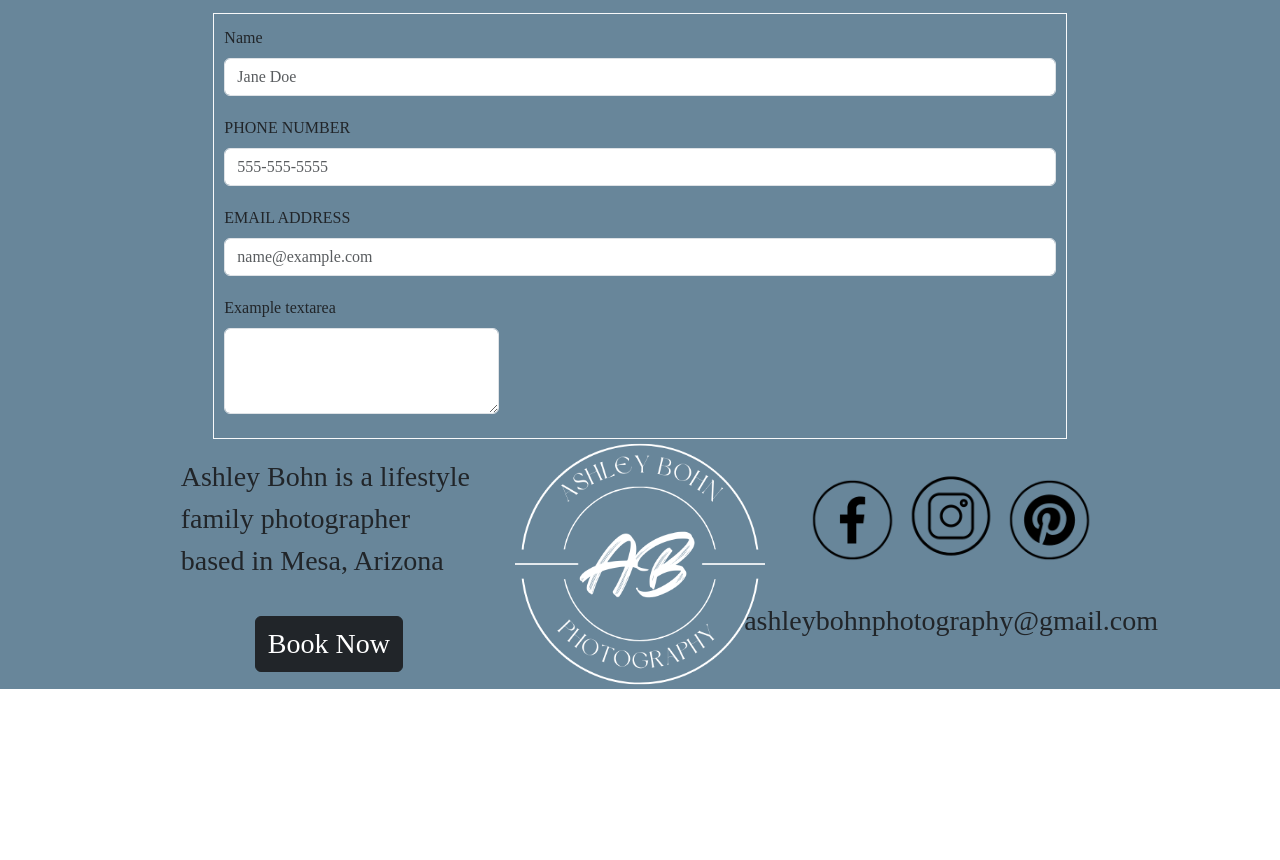
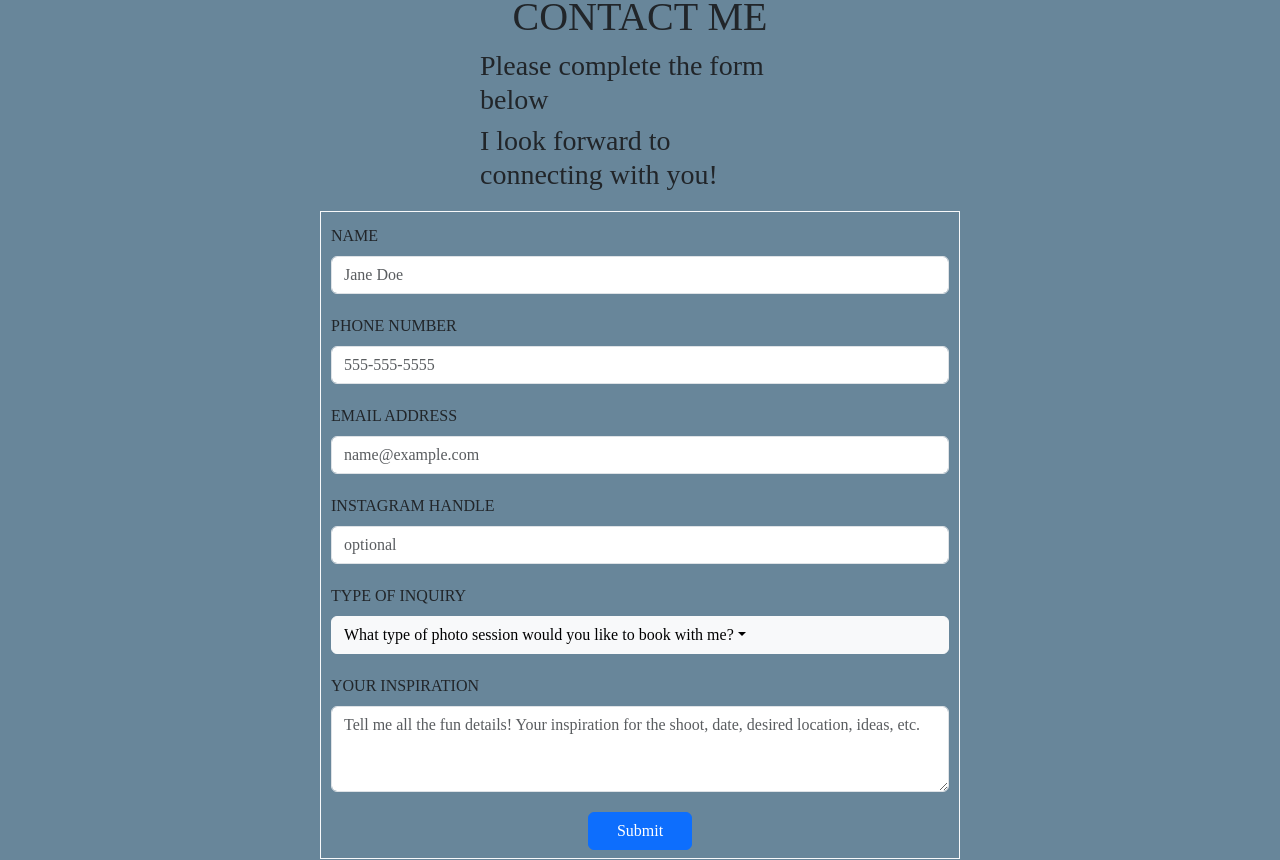
Before and after one commit to tbohn2/ashley-photo, a React (Create React App) app: page /contact in a window 1280 px wide. Shown: the part 305-1165 px from the top of the page. Before the commit the page ends 994 px from the top, so only its background shows below. Built offline with nearby package versions, Linux system fonts and the light colour scheme.

Commit message:
Finished contact form

```diff
--- a/src/components/pages/contact.js
+++ b/src/components/pages/contact.js
@@ -3,12 +3,23 @@ import '../styles/home.css'
 
 const Contact = () => {
 
+    const [selectedOption, setSelectedOption] = useState("What type of photo session would you like to book with me?");
+
+    const updateSelectedOption = (optionText) => {
+        setSelectedOption(optionText);
+    }
+
     return (
-        <div className="d-flex mt-3 flex-column align-items-center">
+        <div className="d-flex mt-5 flex-column align-items-center">
             <h1>CONTACT ME</h1>
-            <form className="d-flex flex-column col-8 border border-light p-2 row g-1">
+            <div className="d-flex flex-column col-3 mb-3">
+                <h3>Please complete the form below</h3>
+                <h3 className="align-self-end">I look forward to connecting with you!</h3>
+
+            </div>
+            <form className="d-flex flex-column col-6 border border-light p-2 row g-1">
                 <div class="mb-3">
-                    <label class="form-label">Name</label>
+                    <label class="form-label">NAME</label>
                     <input className="form-control" placeholder="Jane Doe" />
                 </div>
                 <div class="mb-3">
@@ -19,10 +30,28 @@ const Contact = () => {
                     <label class="form-label">EMAIL ADDRESS</label>
                     <input type="email" className="form-control" placeholder="name@example.com" />
                 </div>
-                <div class="mb-3 col-4">
-                    <label for="exampleFormControlTextarea1" class="form-label">Example textarea</label>
-                    <textarea class="form-control" id="exampleFormControlTextarea1" rows="3"></textarea>
+                <div class="mb-3">
+                    <label class="form-label">INSTAGRAM HANDLE</label>
+                    <input type="email" className="form-control" placeholder="optional" />
                 </div>
+                <div class="col-12 mb-3">
+                    <label class="form-label">TYPE OF INQUIRY</label>
+                    <button type="button" id="selectedOption" class="col-12 btn btn-light text-start dropdown-toggle" data-bs-toggle="dropdown" aria-expanded="false">
+                        {selectedOption}
+                    </button>
+                    <ul class="dropdown-menu dropdown-menu-start">
+                        <li><button class="dropdown-item" type="button" onClick={() => updateSelectedOption('Families')} >Families</button></li>
+                        <li><button class="dropdown-item" type="button" onClick={() => updateSelectedOption('Couples')} >Couples</button></li>
+                        <li><button class="dropdown-item" type="button" onClick={() => updateSelectedOption('Graduation')}>Graduation</button></li>
+                        <li><button class="dropdown-item" type="button" onClick={() => updateSelectedOption('Maternity')}>Maternity</button></li>
+                        <li><button class="dropdown-item" type="button" onClick={() => updateSelectedOption('Headshots')}>Headshots</button></li>
+                    </ul>
+                </div>
+                <div class="mb-3 col-12">
+                    <label class="form-label">YOUR INSPIRATION</label>
+                    <textarea class="form-control" placeholder="Tell me all the fun details! Your inspiration for the shoot, date, desired location, ideas, etc." rows="3"></textarea>
+                </div>
+                <button className="btn btn-primary col-2 align-self-center">Submit</button>
             </form>
         </div>
     )
```
